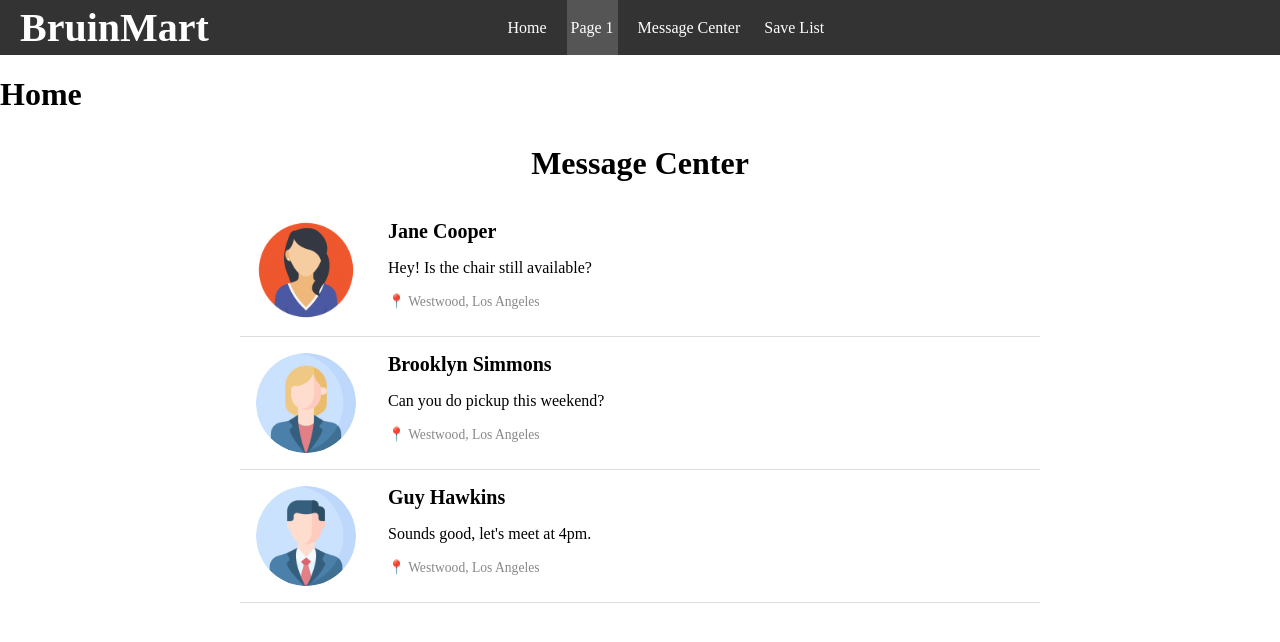
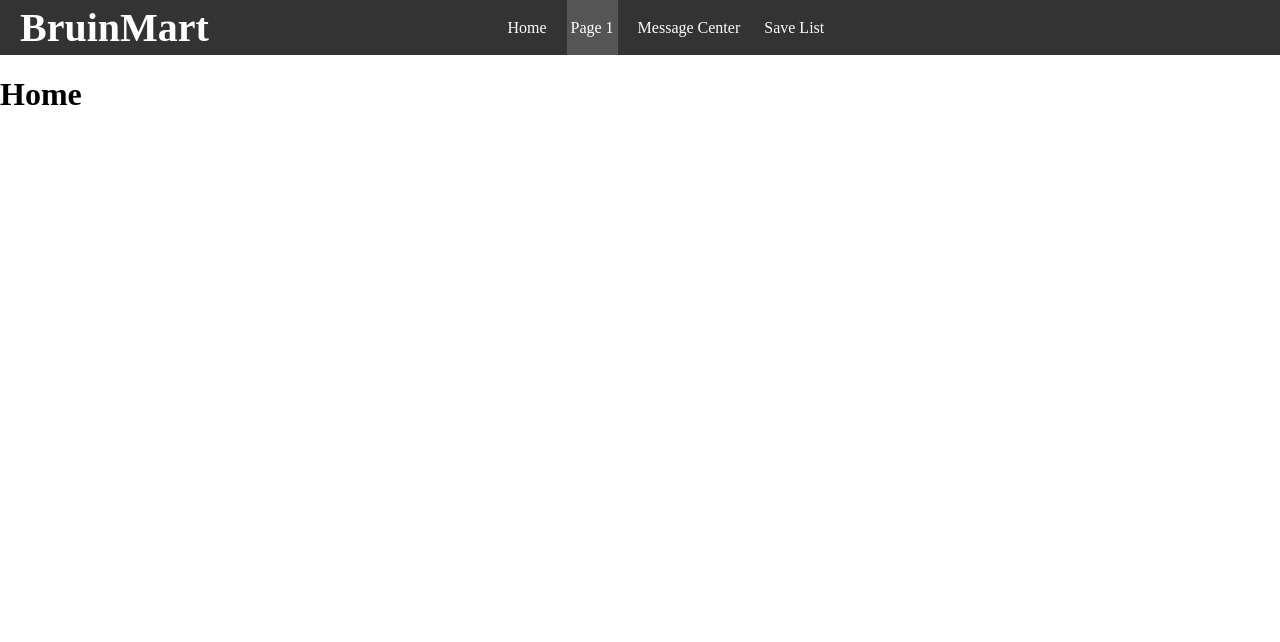
Before and after one commit to ythou00/BruinMart_Official, a React (Vite) app: page / in a window 1280 px wide. Shown: the top 642 px of the page. Built offline with nearby package versions, Linux system fonts and the light colour scheme; a web font is replaced by a local one.

Commit message:
update the route to MC

```diff
--- a/src/App.jsx
+++ b/src/App.jsx
@@ -1,13 +1,12 @@
 import { useState } from 'react'
+import { Route, Routes } from "react-router-dom"
+import React from 'react';
 import './App.css'
 import NavBar from './component/navBar.jsx'
 import Page1 from './component/page1.jsx'
-import Page2 from './component/page2.jsx'
+import MessageCenter from './component/MessageCenter'
 import Home from './component/home.jsx'
 import SaveList from './component/saveList.jsx'
-import { Route, Routes } from "react-router-dom"
-import React from 'react';
-import MessageCenter from './component/MessageCenter';
 
 function App() {
   const [count, setCount] = useState(0)
@@ -21,13 +20,13 @@ function App() {
           <Route path="/" element={<Home />} />
           <Route path="/home" element={<Home />} />
           <Route path="/page1" element={<Page1 />} />
-          <Route path="/page2" element={<Page2 />} />
+          <Route path="/MessageCenter" element={<MessageCenter />} />
           <Route path="/saveList" element={<SaveList />} />
         </Routes>
       </div>
 
       {/* Your new Message Center component */}
-<MessageCenter />
+      {/* <MessageCenter /> */}
     </>
   )
 }
```
